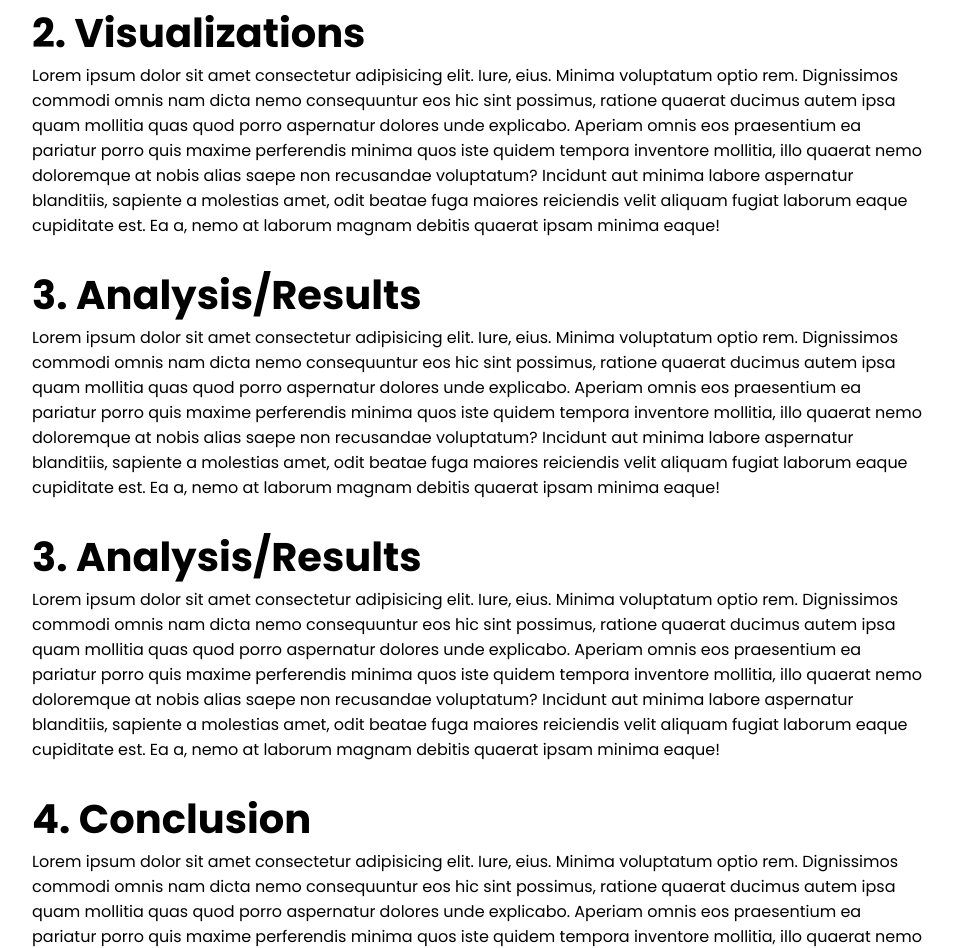
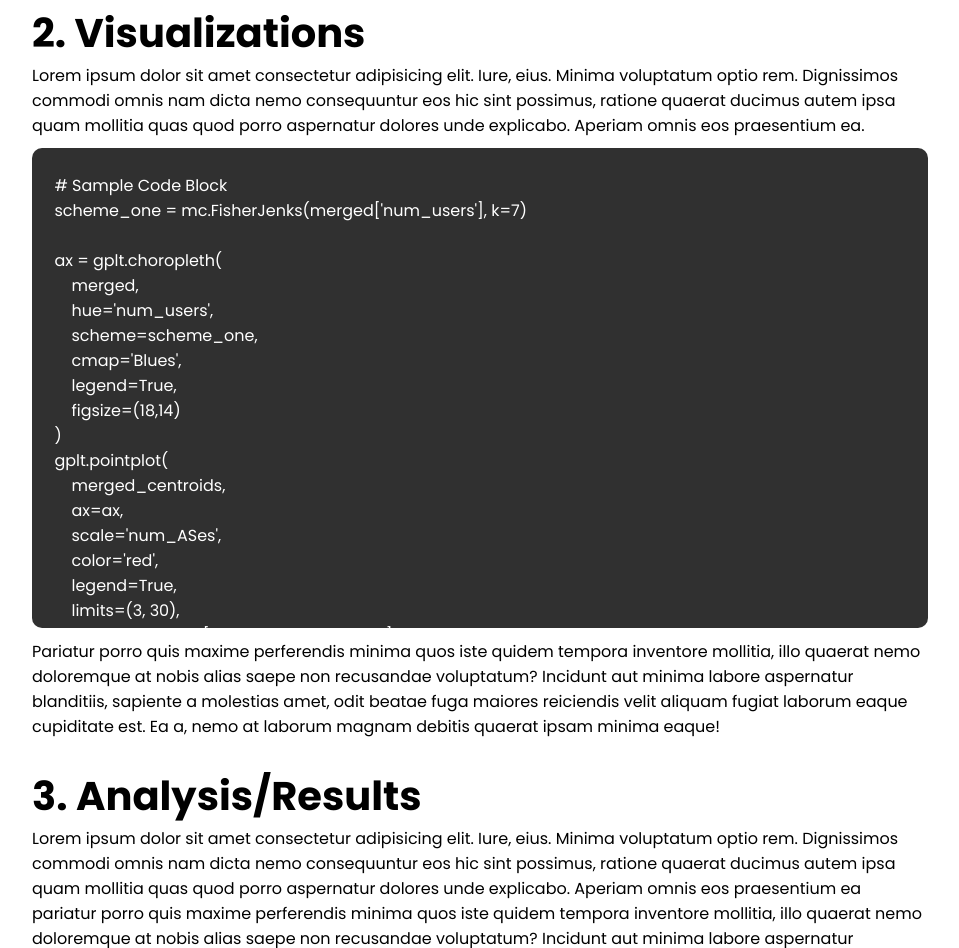
Before and after one commit to jonathanlo411/datahacks-2022, a plain HTML site: page index.html in a window 1280 px wide. Shown: the part 1466-2414 px from the top of the page, without its empty margins (160-1119 px from the left). Drawn offline with nearby package versions, Linux system fonts and the light colour scheme.

Commit message:
code block and scroll

```diff
--- a/index.html
+++ b/index.html
@@ -18,8 +18,7 @@
             <p id="team-desc">
                 Returning for a second year after their honorable mention from Datahacks 2021, Team Wild Rifters, now renamed to Team Bofa Bros, composed of Jonathan Lo, Eric Wang, and Justin Liang, hope to build upon their previous experiences to showcase a development of knowledge in this year’s Datahacks 2022 Advanced Path. With a newfound appreciation for the ability of data to help change the understanding of the world around us, Team Bofa Bros hopes to use this hackathon as the backbone to create something much greater.<br><br>
                 We are vengeance. <br><br>
-                We’re back to destroy the enemy nexus this time.
-
+                We're back to destroy the enemy nexus this time.
             </p>
             <div id="member-list">
                 <div class="member" onclick="location.href = 'https://www.linkedin.com/in/jonathanlo411/'">
@@ -59,11 +58,33 @@
             </div>
             <div class="step">
                 <h3 class="heading">2. Visualizations</h3>
-                <p>Lorem ipsum dolor sit amet consectetur adipisicing elit. Iure, eius. Minima voluptatum optio rem. Dignissimos commodi omnis nam dicta nemo consequuntur eos hic sint possimus, ratione quaerat ducimus autem ipsa quam mollitia quas quod porro aspernatur dolores unde explicabo. Aperiam omnis eos praesentium ea pariatur porro quis maxime perferendis minima quos iste quidem tempora inventore mollitia, illo quaerat nemo doloremque at nobis alias saepe non recusandae voluptatum? Incidunt aut minima labore aspernatur blanditiis, sapiente a molestias amet, odit beatae fuga maiores reiciendis velit aliquam fugiat laborum eaque cupiditate est. Ea a, nemo at laborum magnam debitis quaerat ipsam minima eaque!</p>
-            </div>
-            <div class="step">
-                <h3 class="heading">3. Analysis/Results</h3>
-                <p>Lorem ipsum dolor sit amet consectetur adipisicing elit. Iure, eius. Minima voluptatum optio rem. Dignissimos commodi omnis nam dicta nemo consequuntur eos hic sint possimus, ratione quaerat ducimus autem ipsa quam mollitia quas quod porro aspernatur dolores unde explicabo. Aperiam omnis eos praesentium ea pariatur porro quis maxime perferendis minima quos iste quidem tempora inventore mollitia, illo quaerat nemo doloremque at nobis alias saepe non recusandae voluptatum? Incidunt aut minima labore aspernatur blanditiis, sapiente a molestias amet, odit beatae fuga maiores reiciendis velit aliquam fugiat laborum eaque cupiditate est. Ea a, nemo at laborum magnam debitis quaerat ipsam minima eaque!</p>
+                <p>Lorem ipsum dolor sit amet consectetur adipisicing elit. Iure, eius. Minima voluptatum optio rem. Dignissimos commodi omnis nam dicta nemo consequuntur eos hic sint possimus, ratione quaerat ducimus autem ipsa quam mollitia quas quod porro aspernatur dolores unde explicabo. Aperiam omnis eos praesentium ea.</p>
+                <pre><code>
+# Sample Code Block
+scheme_one = mc.FisherJenks(merged['num_users'], k=7)
+
+ax = gplt.choropleth(
+    merged,
+    hue='num_users',
+    scheme=scheme_one,
+    cmap='Blues',
+    legend=True,
+    figsize=(18,14)
+)
+gplt.pointplot(
+    merged_centroids,
+    ax=ax,
+    scale='num_ASes',
+    color='red',
+    legend=True,
+    limits=(3, 30),
+    legend_values=[400, 200, 100, 50, 25, 10],
+    legend_labels=['≤ 400 ASes', '≤ 200 ASes', '≤ 100 ASes', '≤ 50 ASes', '≤ 25 ASes', '≤ 10 ASes']
+)
+plt.title("ASes and Users by Country")
+ax.get_legend().set_title("Users")
+                </code></pre>
+                <p>Pariatur porro quis maxime perferendis minima quos iste quidem tempora inventore mollitia, illo quaerat nemo doloremque at nobis alias saepe non recusandae voluptatum? Incidunt aut minima labore aspernatur blanditiis, sapiente a molestias amet, odit beatae fuga maiores reiciendis velit aliquam fugiat laborum eaque cupiditate est. Ea a, nemo at laborum magnam debitis quaerat ipsam minima eaque!</p>
             </div>
             <div class="step">
                 <h3 class="heading">3. Analysis/Results</h3>
--- a/style.css
+++ b/style.css
@@ -5,6 +5,16 @@
     box-sizing: border-box;
     margin: 0;
     font-family: "Poppins";
+}
+
+body::-webkit-scrollbar {
+    width: 10px;
+}
+
+
+body::-webkit-scrollbar-thumb {
+    background-color: #303030;
+    border-radius: 10px;
 }
 
 #center {
@@ -97,6 +107,31 @@
     font-size: 40px;
 }
 
+pre code {
+    display: block;
+    white-space: pre;
+    -webkit-overflow-scrolling: touch;
+    max-width: 100%;
+    min-width: 100px;
+    padding: 0% 2.5%;
+    background: #303030;
+    word-wrap: break-word;
+    box-decoration-break: clone;
+    border-radius: 10px;
+    color: white;
+    margin: 1.15% 0;
+    max-height: 60vh;
+    overflow-y: auto;
+}
+
+pre code::-webkit-scrollbar {
+    width: 10px;
+}
+pre code::-webkit-scrollbar-thumb {
+    background-color: rgba(255, 255, 255, 0.683);
+    border-radius: 10px;
+}
+
 
 /* Footer */
 footer {
```
